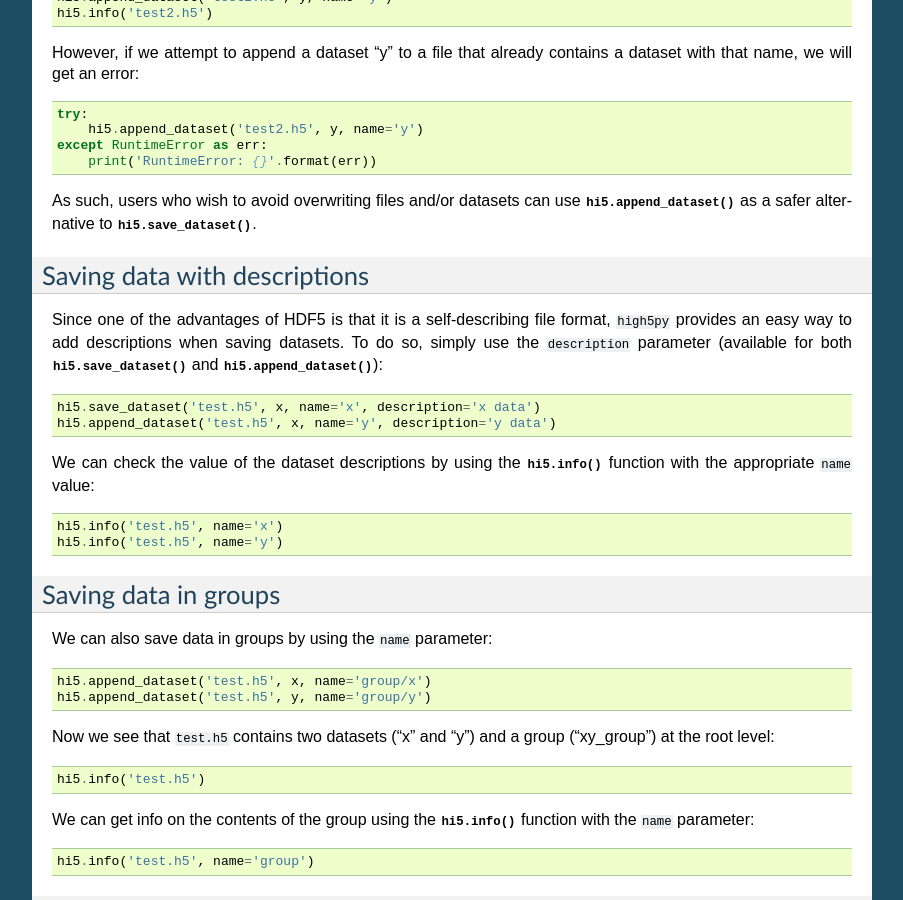
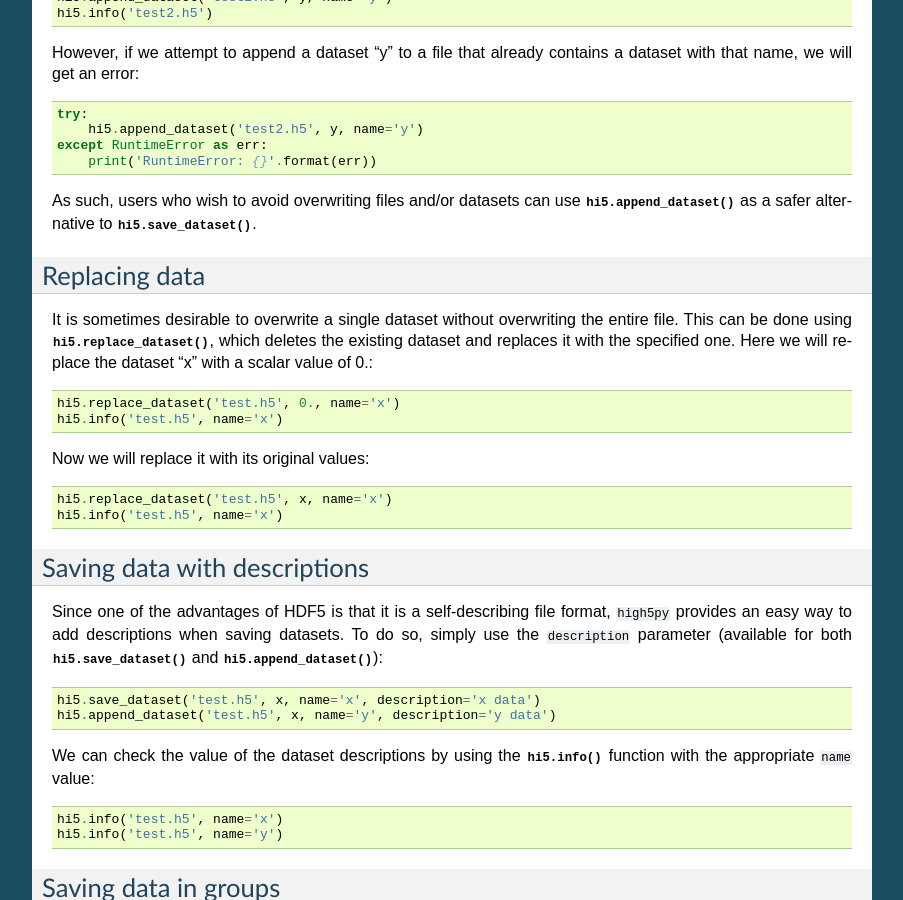
Before and after one commit to jhtu/high5py, a Sphinx documentation site: the page built from docs/tutorial.rst, in a window 1280 px wide and 900 px high, scrolled down 1228 px. Shown: the whole window, without its empty margins (198-1101 px from the left). Built offline with Sphinx 7.4.7, drawn with Linux system fonts in a browser that asks for light colours; formulas are drawn with MathJax 3; some of the changed text lies outside the part shown.

Commit message:
Updated tutorials for new methods.

```diff
--- a/docs/tutorial.rst
+++ b/docs/tutorial.rst
@@ -71,6 +71,22 @@ However, if we attempt to append a dataset "y" to a file that already contains a
       print('RuntimeError: {}'.format(err))
 
 As such, users who wish to avoid overwriting files and/or datasets can use :meth:`hi5.append_dataset` as a safer alternative to :meth:`hi5.save_dataset`.
+
+
+Replacing data
+--------------
+
+It is sometimes desirable to overwrite a single dataset without overwriting the entire file.
+This can be done using :meth:`hi5.replace_dataset`, which deletes the existing dataset and replaces it with the specified one.
+Here we will replace the dataset "x" with a scalar value of 0.::
+
+  hi5.replace_dataset('test.h5', 0., name='x')
+  hi5.info('test.h5', name='x')
+
+Now we will replace it with its original values::
+
+  hi5.replace_dataset('test.h5', x, name='x')
+  hi5.info('test.h5', name='x')
 
 
 Saving data with descriptions
@@ -183,6 +199,12 @@ We can easily rename a dataset or group using :meth:`hi5.rename`::
   hi5.rename('test.h5', 'x', 'x_new')
   hi5.info('test.h5')
   hi5.info('test.h5', 'x_new')
+
+Similarly, we can delete a dataset or group using :meth:`hi5.delete`::
+
+  print('\nDELETED DATA')
+  hi5.delete('test.h5', 'x_new')
+  hi5.info('test.h5')
 
 
 Working with NPZ files
```
Also changed, not shown: other parts of docs/tutorial.rst (+2 -2 lines), tutorial.ipynb.
